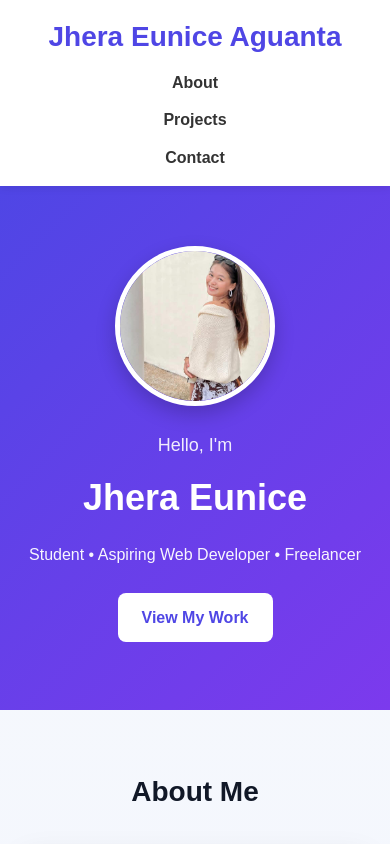
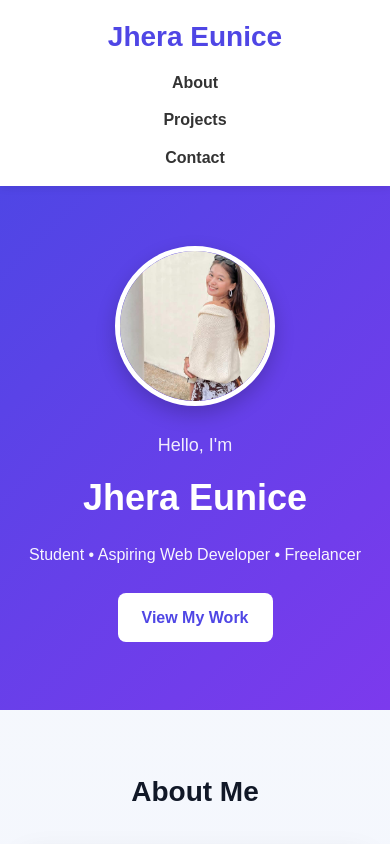
Before and after one commit to SoloMohn28/portfolio, a plain HTML site: page index.html in a window 390 px wide. Shown: the top 844 px of the page. Drawn offline with Linux system fonts and the light colour scheme.

Commit message:
fix mobile responsiveness

```diff
--- a/index.html
+++ b/index.html
@@ -9,7 +9,7 @@
 <body>
 
     <nav>
-        <h2 class="logo"> Jhera Eunice Aguanta</h2>
+        <h2 class="logo"> Jhera Eunice</h2>
         <ul>
             <li><a href="#about">About</a></li>
             <li><a href="#projects">Projects</a></li>
```
